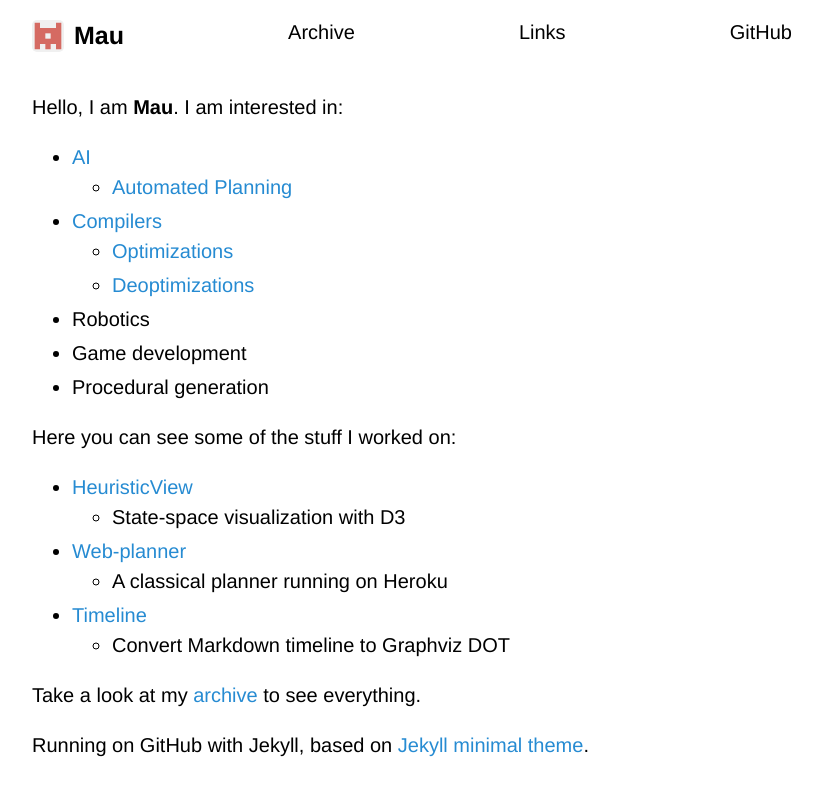
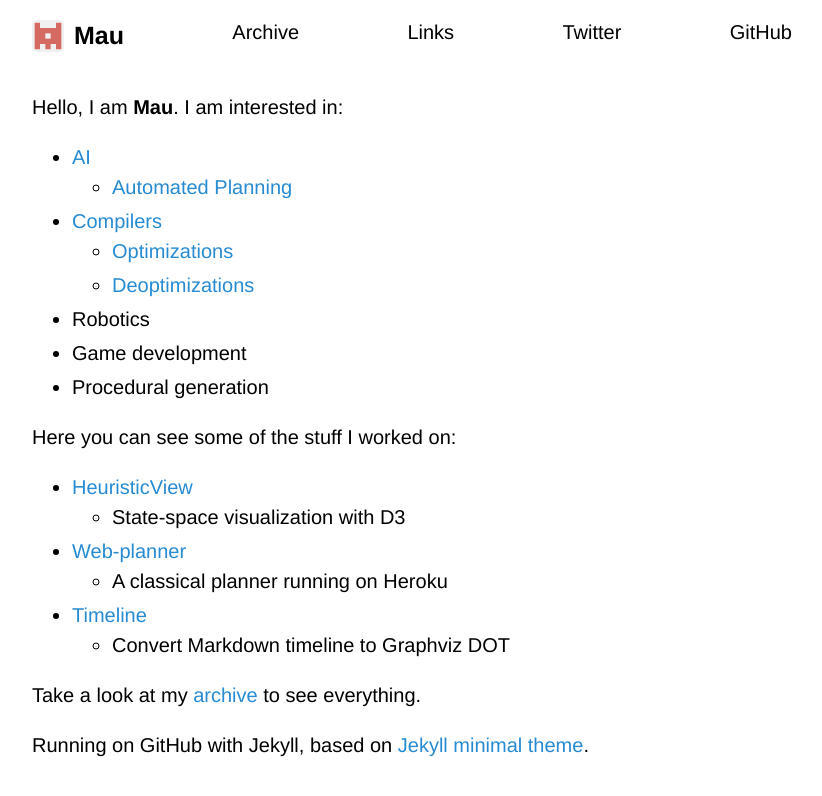
Before and after one commit to Maumagnaguagno/maumagnaguagno.github.io, a Jekyll site: the page built from index.md, in a window 1280 px wide. Shown: the top 796 px of the page, without its empty margins (228-1050 px from the left). Built offline with Jekyll 4.4.1, drawn with Linux system fonts in a browser that asks for light colours; our own code applies the rules of GitHub Pages for plain Markdown files.

Commit message:
Add Twitter link to default layout

```diff
--- a/_layouts/default.html
+++ b/_layouts/default.html
@@ -25,6 +25,7 @@ layout: compress
     {{ site.title }}</a>
   <a href="archive">Archive</a>
   <a href="links">Links</a>
+  <a href="https://twitter.com/{{ site.github.owner_name }}">Twitter</a>
   <a href="{{ site.github.owner_url }}">GitHub</a>
 </header>
 
```
